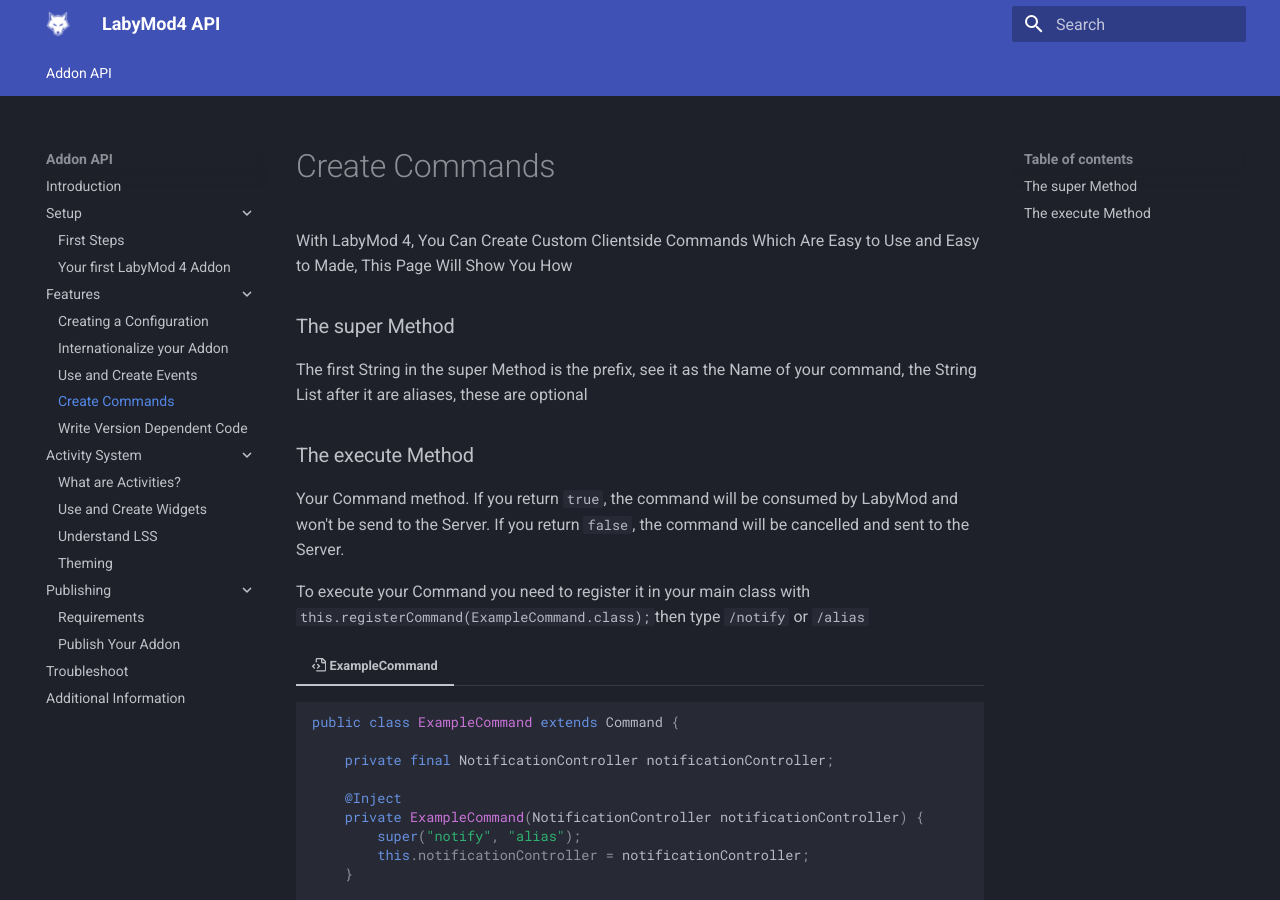
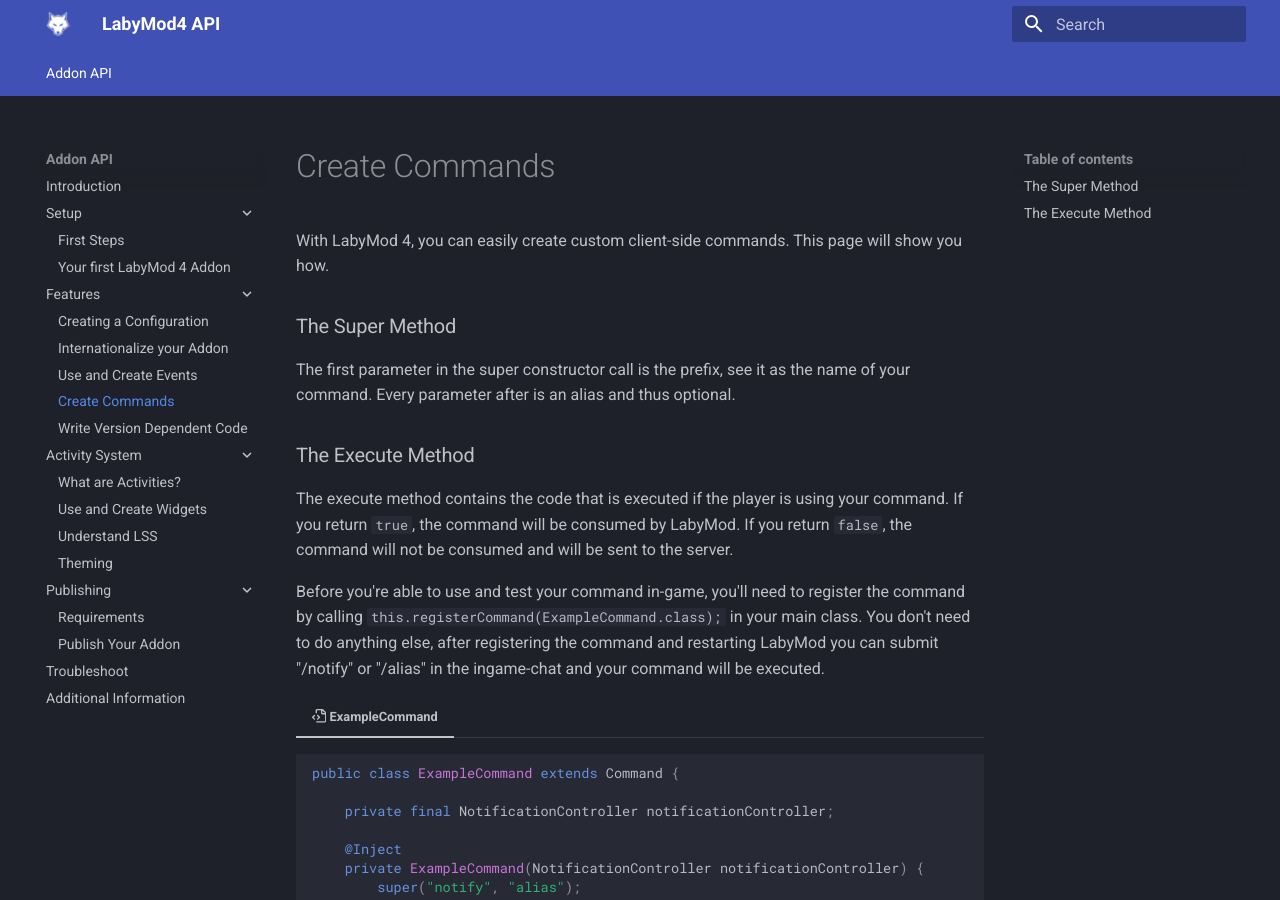
Before and after one commit to LabyMod/labymod4-api-wiki, an MkDocs documentation site: the page built from docs/pages/addon/features/commands.md, in a window 1280 px wide and 900 px high. Built offline with MkDocs 1.6.1 and Material for MkDocs 9.7.7, drawn with Linux system fonts in a browser that asks for light colours.

Commit message:
correction

````diff
--- a/docs/pages/addon/features/commands.md
+++ b/docs/pages/addon/features/commands.md
@@ -1,18 +1,14 @@
 # Create Commands
 
-With LabyMod 4, You Can Create Custom Clientside Commands Which Are Easy to Use and Easy to Made,
-This Page Will Show You How
+With LabyMod 4, you can easily create custom client-side commands. This page will show you how.
 
-### The super Method
-The first String in the super Method is the prefix, see it as the Name of your command, the String List
-after it are aliases, these are optional
+### The Super Method
+The first parameter in the super constructor call is the prefix, see it as the name of your command. Every parameter after is an alias and thus optional.
 
-### The execute Method
-Your Command method. If you return `true`, the command will be consumed by LabyMod and won't be send
-to the Server. If you return `false`, the command will be cancelled and sent to the Server.
+### The Execute Method
+The execute method contains the code that is executed if the player is using your command. If you return `true`, the command will be consumed by LabyMod. If you return `false`, the command will not be consumed and will be sent to the server.
 
-To execute your Command you need to register it in your main class with
-`this.registerCommand(ExampleCommand.class);`then type `/notify` or `/alias`
+Before you're able to use and test your command in-game, you'll need to register the command by calling  `this.registerCommand(ExampleCommand.class);` in your main class. You don't need to do anything else, after registering the command and restarting LabyMod you can submit "/notify" or "/alias" in the ingame-chat and your command will be executed.
 
 === ":octicons-file-code-16: ExampleCommand"
 ```java
````
